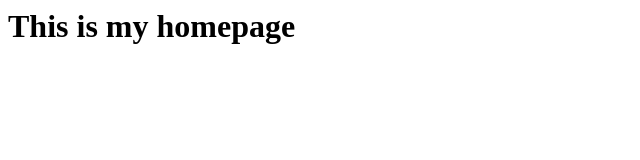
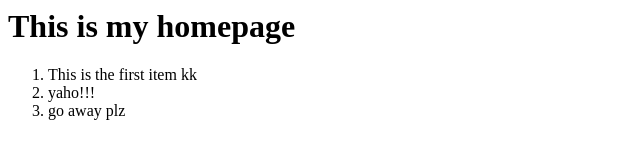
Before and after one commit to SJH0531/myhome, a plain HTML site: page index.html in a window 1280 px wide. Shown: the whole page, without its empty margins (0-640 px from the left). Drawn offline with Linux system fonts and the light colour scheme.

Commit message:
Update index.html

```diff
--- a/index.html
+++ b/index.html
@@ -1 +1,7 @@
 <h1>This is my homepage</h1>
+
+<ol>
+  <li>This is the first item kk</li>
+  <li>yaho!!!</li>
+  <li>go away plz</li>
+</ol>
```
